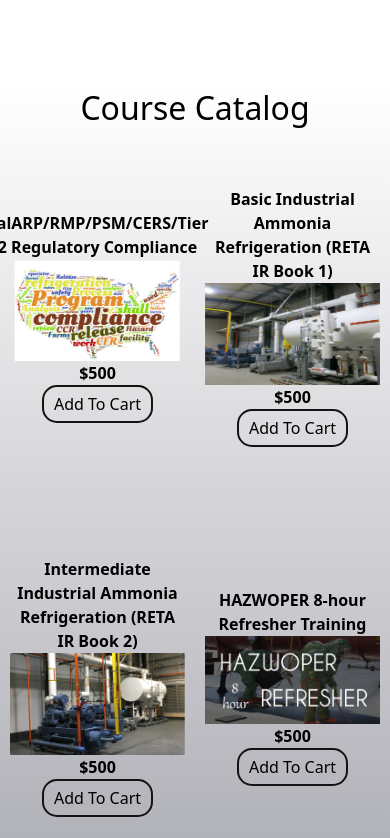
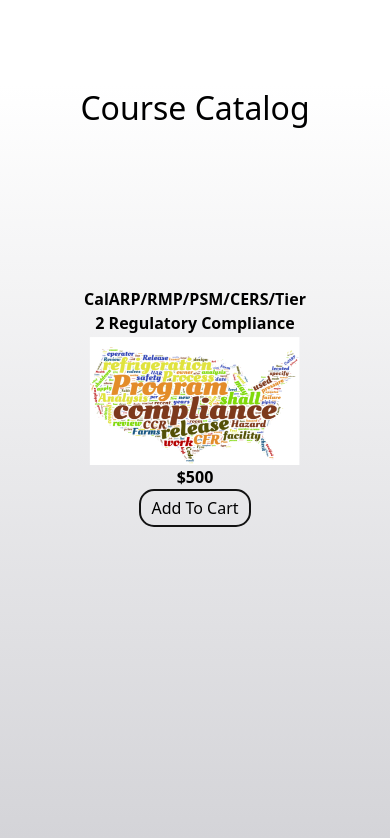
Before and after one commit to CesarMDC4/Vaporware, a React (Vite) app in the folder vite/: page /training/coursecatalog in a window 390 px wide. Shown: the part 924-1762 px from the top of the page. Built offline with nearby package versions, Linux system fonts and the light colour scheme.

Commit message:
Revert: index.css
Revert index.css update

```diff
--- a/vite/src/index.css
+++ b/vite/src/index.css
@@ -44,45 +44,20 @@ ion-icon {
     justify-content: center;
     align-items: center;
     flex-wrap: wrap;
-    margin: 0;
-    padding: 0;
 }
-
-
-
 
 .product {
     border-radius: 15px;
-    max-width: 400px;
+    width: 400px;
     height: 350px;
-    width: calc(50% - 20px);
-    margin: 10px;
-    box-sizing: border-box;
+    margin: 100px;
     display: flex;
     flex-direction: column;
     justify-content: center;
     align-items: center;
-    padding: 0;
 }
 
-
-/* Takes care of different screens sizes */
-@media screen and (max-width: 800px) {
-
-
-    .products {
-        justify-content: flex-start;
-    }
-
-
-    .product {
-        width: calc(50% - 20px);
-        margin: 10px;
-    }
-}
-
-
-.description {
+.product .description {
     text-align: center;
 }
 
```
